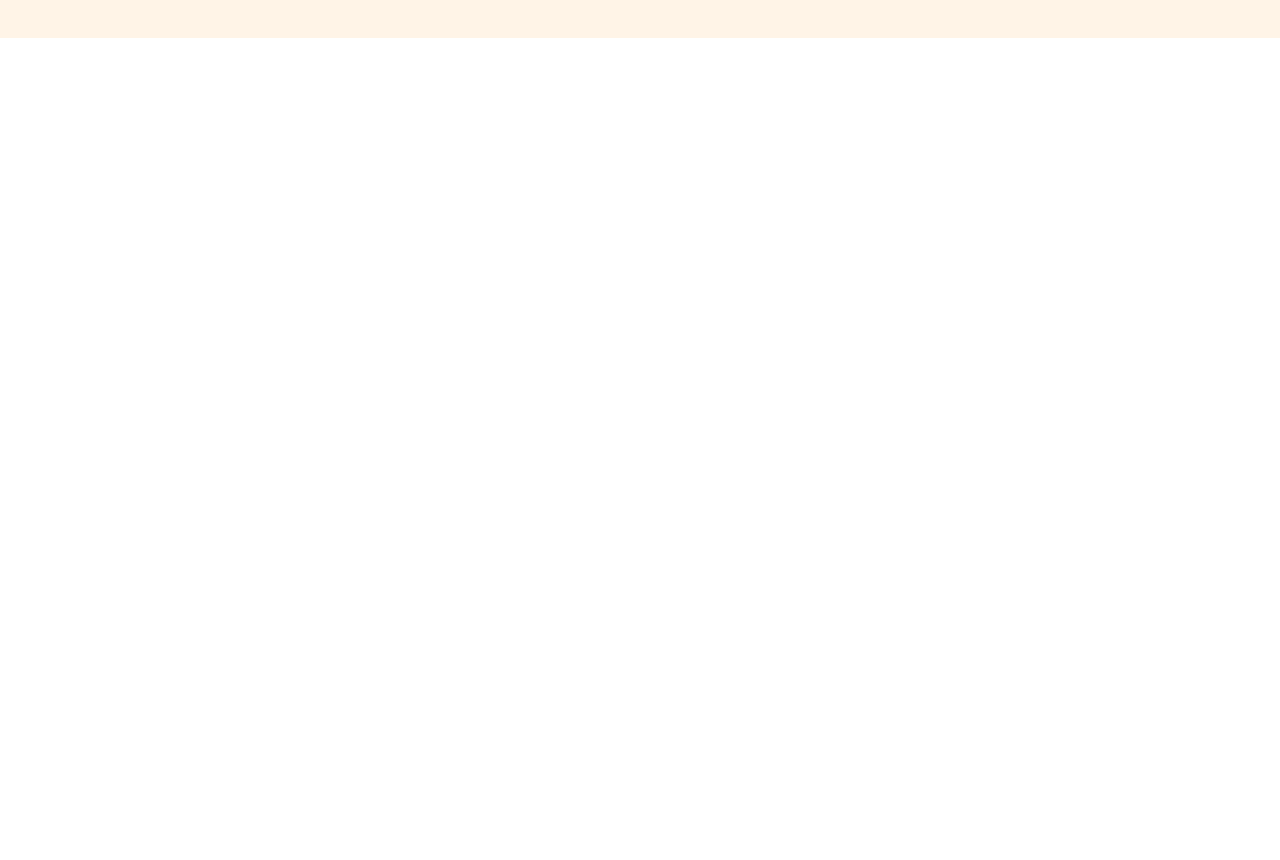
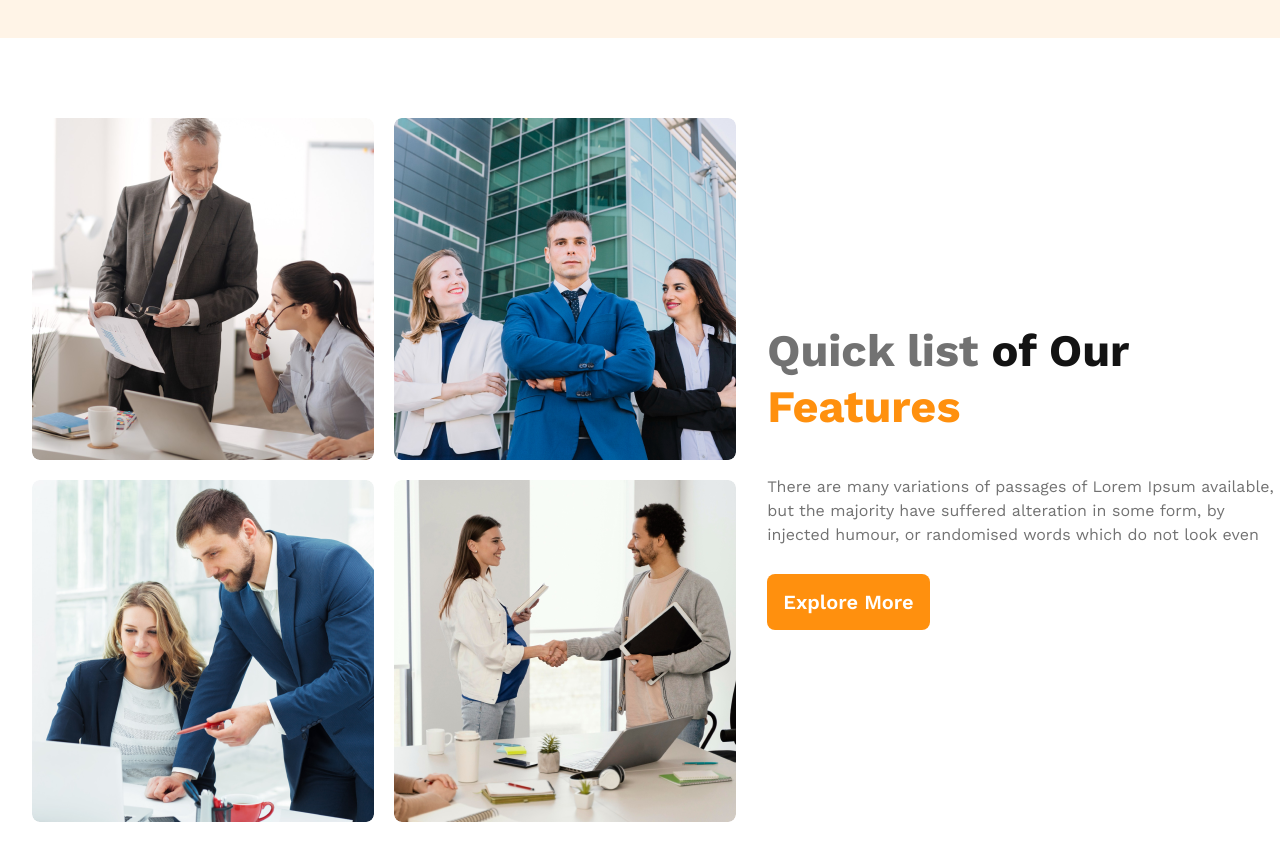
Before and after one commit to coderyeasin/architects, a Next.js app: page / in a window 1280 px wide. Shown: the part 1118-1978 px from the top of the page. Before the commit the page ends 1156 px from the top, so only its background shows below. Built offline with nearby package versions, Linux system fonts and the light colour scheme.

Commit message:
quickTour

```diff
--- a/components/HeroSection/HeroSection.tsx
+++ b/components/HeroSection/HeroSection.tsx
@@ -16,7 +16,7 @@ const HeroSection = () => {
         </p>
         <Link
           href="#"
-          className="text-white bg-thirdBg font-semibold text-[20px] rounded-lg px-4 py-3"
+          className="text-white bg-thirdBg font-semibold text-[20px] rounded-lg px-4 py-4"
         >
           Explore More
         </Link>
--- a/components/Home/Home.tsx
+++ b/components/Home/Home.tsx
@@ -2,15 +2,23 @@ import React from "react";
 import Container from "../Container/Container";
 import Navbar from "../Header/Navbar";
 import HeroSection from "../HeroSection/HeroSection";
+import QuickTour from "../QuickTour/QuickTour";
 
 const HomePage = () => {
   return (
+    <>
       <section className="w-full h-auto bg-bgSecondary">
         <Container>
           <Navbar />
           <HeroSection />
         </Container>
       </section>
+      <section>
+        <Container>
+          <QuickTour />
+        </Container>
+      </section>
+    </>
   );
 };
 
--- /dev/null
+++ b/components/QuickTour/QuickTour.tsx
@@ -0,0 +1,61 @@
+import Image from "next/image";
+import Link from "next/link";
+import React from "react";
+
+const QuickTour = () => {
+  return (
+    <section className="py-20">
+      <div className="flex justify-around items-center ">
+        <div className="flex flex-wrap justify-center gap-5">
+          <Image
+            src="/images/clients-one.png"
+            width={342}
+            height={342}
+            alt="banner"
+            className="rounded-lg"
+          />
+          <Image
+            src="/images/clients-two.png"
+            width={342}
+            height={342}
+            alt="banner"
+            className="rounded-lg"
+          />
+          <Image
+            src="/images/clients-three.png"
+            width={342}
+            height={342}
+            alt="banner"
+            className="rounded-lg"
+          />
+          <Image
+            src="/images/clients-four.png"
+            width={342}
+            height={342}
+            alt="banner"
+            className="rounded-lg"
+          />
+        </div>
+        <div className="space-y-10 mx-auto">
+          <h3 className="text-[45px] font-bold text-textPrimary leading-14">
+            <span className="text-[#727272]">Quick list</span> of Our <br />{" "}
+            <span className="text-thirdBg">Features</span>
+          </h3>
+          <p className="text-[#727272]">
+            There are many variations of passages of Lorem Ipsum available,
+            <br /> but the majority have suffered alteration in some form, by
+            injected humour, or randomised words which do not look even
+          </p>
+          <Link
+            href="#"
+            className="text-white bg-thirdBg font-semibold text-[20px] rounded-lg px-4 py-4"
+          >
+            Explore More
+          </Link>
+        </div>
+      </div>
+    </section>
+  );
+};
+
+export default QuickTour;
```
Lines whose indentation alone changed are shown as unchanged.
